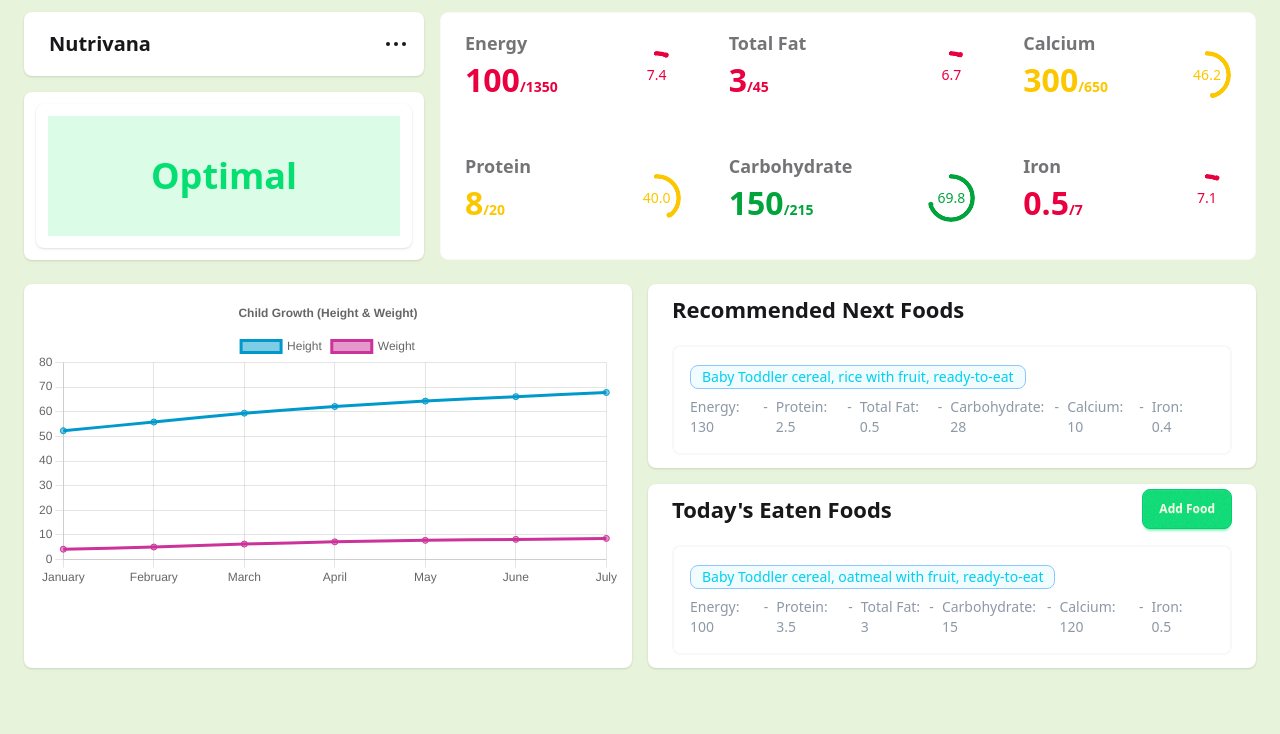
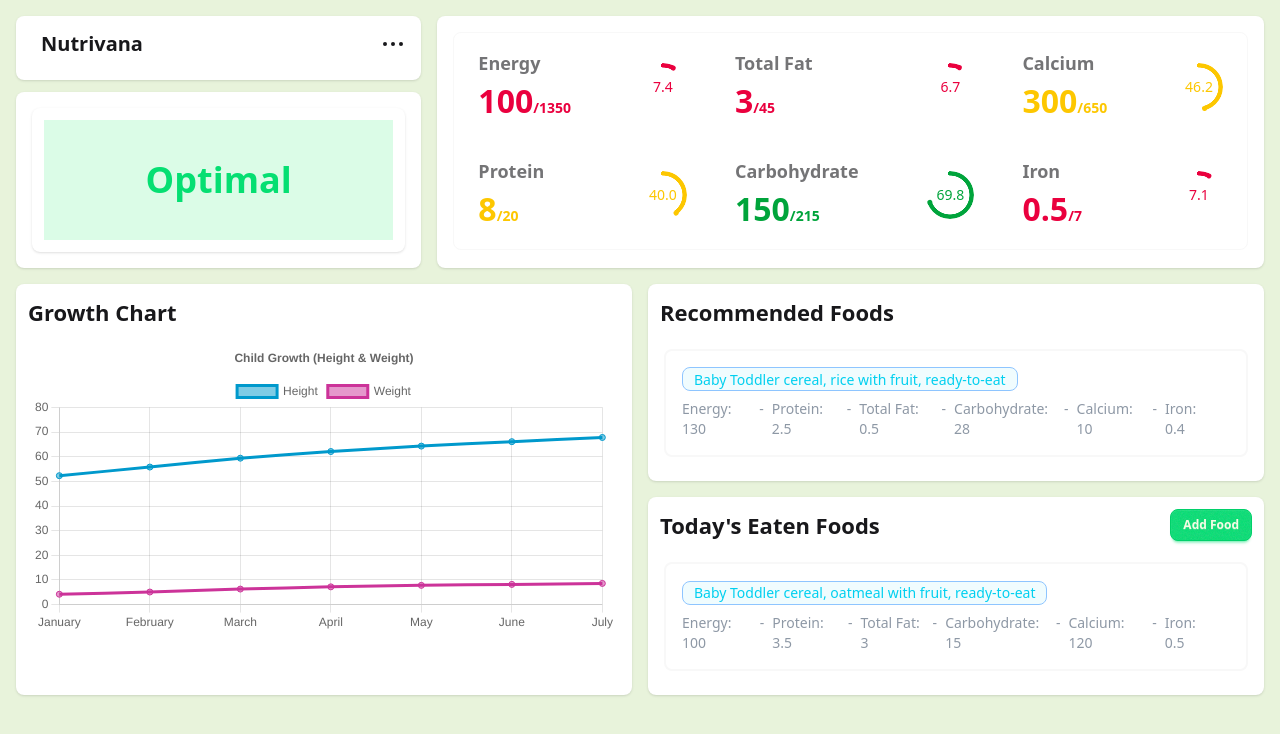
Before and after one commit to rhaikal/nutrivana, a React (Vite) app in the folder front-end/: page / in a window 1280 px wide. Shown: the top 734 px of the page. Built offline with nearby package versions, Linux system fonts and the light colour scheme; sample sign-in values are in the browser's storage.

Commit message:
refactor: make dashboard dynamic and modular

```diff
--- /dev/null
+++ b/front-end/src/hooks/useMediaQuery.js
@@ -0,0 +1,32 @@
+import { useState, useEffect } from 'react';
+
+/**
+ * Custom hook to check if a media query matches
+ * @param {string} query - Media query to check
+ * @returns {boolean} - Whether the media query matches
+ */
+export const useMediaQuery = (query) => {
+  const [matches, setMatches] = useState(false);
+
+  useEffect(() => {
+    const mediaQuery = window.matchMedia(query);
+
+    // Set initial value
+    setMatches(mediaQuery.matches);
+
+    // Define callback function to handle changes
+    const handleChange = (event) => {
+      setMatches(event.matches);
+    };
+
+    // Add event listener
+    mediaQuery.addEventListener('change', handleChange);
+
+    // Clean up
+    return () => {
+      mediaQuery.removeEventListener('change', handleChange);
+    };
+  }, [query]);
+
+  return matches;
+};
--- a/front-end/src/styles/index.css
+++ b/front-end/src/styles/index.css
@@ -33,6 +33,6 @@
 
 body {
     background-color: color-mix(in oklab, #8bc34a 20%, transparent);
-    width: 100vw;
-    height: 100vh;
+    min-width: 100vw;
+    min-height: 100vh;
 }
--- /dev/null
+++ b/front-end/src/view/Dashboard/components/DashboardSection.jsx
@@ -0,0 +1,32 @@
+import PropTypes from 'prop-types';
+
+const DashboardSection = ({ children, className, title, action }) => {
+  return (
+    <div className={`card bg-base-100 shadow-sm card-xl rounded-box p-3 ${className}`}>
+      {(title || action) && (
+        <div className="flex justify-between w-full mb-2">
+          {title && <h2 className="card-title font-semibold">{title}</h2>}
+          {action && <div className="card-actions">{action}</div>}
+        </div>
+      )}
+      <div className="card-body p-1">
+        {children}
+      </div>
+    </div>
+  );
+};
+
+DashboardSection.propTypes = {
+  children: PropTypes.node.isRequired,
+  className: PropTypes.string,
+  title: PropTypes.string,
+  action: PropTypes.node
+};
+
+DashboardSection.defaultProps = {
+  className: '',
+  title: '',
+  action: null
+};
+
+export default DashboardSection;
--- a/front-end/src/view/Dashboard/components/LineChart.jsx
+++ b/front-end/src/view/Dashboard/components/LineChart.jsx
@@ -1,7 +1,7 @@
-import { PropTypes } from 'prop-types'
+import PropTypes from 'prop-types'
 import { Line } from "react-chartjs-2"
 
-const LineChart = ({data}) => {
+const LineChart = ({data, isLoading}) => {
     const dataOptions = {
         labels: ['January', 'February', 'March', 'April', 'May', 'June', 'July'],
         datasets: [
@@ -37,18 +37,22 @@ const LineChart = ({data}) => {
         },
     };
 
-    return (
-        <Line data={dataOptions} options={options} />
-    )
+    return isLoading ? <div className='skeleton h-full' /> : <Line data={dataOptions} options={options} />
+
 }
 LineChart.propTypes = {
-    data: PropTypes.object
+    data: PropTypes.shape({
+        weight: PropTypes.arrayOf(PropTypes.number),
+        height: PropTypes.arrayOf(PropTypes.number)
+    }),
+    isLoading: PropTypes.bool
 }
 LineChart.defaultProps = {
     data: {
         weight: [],
         height: []
-    }
+    },
+    isLoading: false
 }
 
 export default LineChart;
--- a/front-end/src/view/Dashboard/components/NutritionIntake.jsx
+++ b/front-end/src/view/Dashboard/components/NutritionIntake.jsx
@@ -21,7 +21,9 @@ const CustomStats = ({ label, value, minimum }) => {
                         {parseFloat(percentage).toFixed(1)}
                     </div>
                 </div>
-                <div className="stat-title text-lg font-extrabold">{label}</div>
+
+                <div className='stat-title text-lg font-extrabold'>{label}</div>
+
                 <div className="stat-value">{value}<span className="text-sm">/{minimum}</span></div>
             </div>
         </div>
@@ -33,7 +35,7 @@ CustomStats.propTypes = {
     minimum: PropTypes.number.isRequired
 }
 
-const NutritionIntake = ({intake, minimum, className}) => {
+const NutritionIntake = ({intake, minimum, className, isLoading}) => {
     const nutrients = [
         { label: 'Energy', prop: 'energy' },
         { label: 'Protein', prop: 'protein' },
@@ -46,6 +48,9 @@ const NutritionIntake = ({intake, minimum, className}) => {
     return (
         <div className={`card bg-base-100 card-border border-base-200 grid grid-flow-col grid-rows-6 sm:grid-rows-2 ${className}`}>
             {nutrients.map((nutrient) => (
+                isLoading ?
+                    <div className='skeleton m-2' />
+                :
                     <CustomStats
                         key={nutrient.prop}
                         label={nutrient.label}
@@ -60,13 +65,15 @@ const NutritionIntake = ({intake, minimum, className}) => {
 NutritionIntake.propTypes = {
     intake: PropTypes.objectOf(PropTypes.number),
     minimum: PropTypes.objectOf(PropTypes.number),
-    className: PropTypes.string
+    className: PropTypes.string,
+    isLoading: PropTypes.bool
 }
 
 NutritionIntake.defaultProps = {
     intake: initialNutrition,
     minimum: initialNutrition,
-    className: ''
+    className: '',
+    isLoading: false
 }
 
 export default NutritionIntake;
--- a/front-end/src/view/Dashboard/components/NutritionStatus.jsx
+++ b/front-end/src/view/Dashboard/components/NutritionStatus.jsx
@@ -1,7 +1,8 @@
+import PropTypes from 'prop-types';
 import { useContext } from "react";
 import UserContext from "../../../contexts/UserContext";
 
-const NutritionStatus = () => {
+const NutritionStatus = ({isLoading}) => {
     const { user } = useContext(UserContext);
 
     const status = {
@@ -16,11 +17,19 @@ const NutritionStatus = () => {
     const currentStatus = status[user?.nutrition_status?.toLowerCase()] ?? status['no status'];
     return (
         <div className="card bg-base-100 shadow-sm card-xl rounded-box p-3">
-            <div className={`card-body items-center text-center ${currentStatus.bgColor} justify-center-safe`}>
-                <h1 className={`card-title text-4xl font-extrabold ${currentStatus.textColor}`}>{currentStatus.label}</h1>
+            <div className={`${isLoading ? 'skeleton' : currentStatus.bgColor} card-body items-center text-center justify-center-safe`}>
+                <h1 className={`${isLoading ? 'invisible' : currentStatus.textColor} card-title text-4xl font-extrabold`}>{currentStatus.label}</h1>
             </div>
         </div>
     );
 };
 
+NutritionStatus.propTypes = {
+    isLoading: PropTypes.bool
+};
+
+NutritionStatus.defaultProps = {
+    isLoading: false
+};
+
 export default NutritionStatus;
--- a/front-end/src/view/Dashboard/index.jsx
+++ b/front-end/src/view/Dashboard/index.jsx
@@ -1,5 +1,5 @@
 import { useEffect, useRef, useState } from "react"
-import { EllipsisHorizontalIcon, MagnifyingGlassIcon } from "@heroicons/react/24/solid"
+import { EllipsisHorizontalIcon } from "@heroicons/react/24/solid"
 import {
   Chart as ChartJS,
   CategoryScale,
@@ -13,11 +13,13 @@ import {
 import { initialNutrition } from "../../utils/initialState";
 import NutritionIntake from './components/NutritionIntake';
 import NutritionStatus from "./components/NutritionStatus";
-import { FoodItem, FoodItemInput, FoodList } from "./components/FoodList";
+import { FoodItem, FoodList } from "./components/FoodList";
 import LineChart from "./components/LineChart";
 import DetailModal from "./components/DetailModal";
 import FoodModal from "./components/FoodModal";
 import GrowthModal from "./components/GrowthModal";
+import { useMediaQuery } from "../../hooks/useMediaQuery";
+import DashboardSection from "./components/DashboardSection";
 
 ChartJS.register(
   CategoryScale,
@@ -34,6 +36,10 @@ const Dashboard = () => {
     const foodModal = useRef();
     const growthModal = useRef();
 
+    const isTablet = useMediaQuery('(min-width: 640px) and (max-width: 1023px)');
+    const isDesktop = useMediaQuery('(min-width: 1024px)');
+
+    const [isLoading] = useState(false);
     const [intake, setIntake] = useState(initialNutrition);
     const [minimum, setMinimum] = useState(initialNutrition);
     const [dailyHistories] = useState(['test']);
@@ -60,15 +66,40 @@ const Dashboard = () => {
         })
     }, [])
 
+    const getTopSectionLayout = () => {
+        if (isDesktop) {
+            return 'grid-cols-3';
+        } else {
+            return 'grid-cols-1';
+        }
+    };
+
+    const getBottomSectionLayout = () => {
+        if (isDesktop) {
+            return 'grid-cols-2';
+        } else {
+            return 'grid-cols-1';
+        }
+    };
+
+    const AddFoodButton = () => (
+        <button
+            className="btn btn-primary btn-sm"
+            disabled={isLoading}
+            onClick={() => foodModal.current.showModal()}
+        >
+            Add Food
+        </button>
+    );
+
     return (
-        <>
-            <div className='grid grid-cols-1 lg:grid-cols-3 gap-4 px-6 py-3 leading-6'>
-                <div className="grid grid-flow-row col-span-1 gap-4">
-                    <div className="navbar bg-base-100 shadow-sm  rounded-box">
+        <div className="container mx-auto">
+            <div className={`grid ${getTopSectionLayout()} gap-4 p-4`}>
+                <div className={`${isDesktop ? 'col-span-1' : isTablet ? 'col-span-1' : 'col-span-full'}`}>
+                    <div className="navbar bg-base-100 shadow-sm rounded-box pb-4 mb-3">
                         <div className="flex-1">
                             <a className="btn btn-ghost text-xl">Nutrivana</a>
                         </div>
-                        <div className="flex-none">
                         <div className="dropdown dropdown-bottom dropdown-end">
                             <div tabIndex={0} role="button" className="btn btn-square btn-ghost">
                                 <EllipsisHorizontalIcon className="h-8 w-8" />
@@ -81,41 +112,47 @@ const Dashboard = () => {
                             </ul>
                         </div>
                     </div>
+
+                    <DashboardSection>
+                        <NutritionStatus isLoading={isLoading} />
+                    </DashboardSection>
                 </div>
-                    <div className="card bg-base-100 shadow-sm card-xl rounded-box p-3">
-                        <NutritionStatus />
-                    </div>
-                </div>
-                <div className="grid grid-flow-row col-span-2 gap-4">
+
+                <div className={`${isDesktop ? 'col-span-2' : isTablet ? 'col-span-1' : 'col-span-full'}`}>
+                    <div className="flex flex-col h-full">
+                        <DashboardSection className="flex-grow">
                             <NutritionIntake
                                 intake={intake}
                                 minimum={minimum}
+                                isLoading={isLoading}
                             />
+                        </DashboardSection>
                     </div>
                 </div>
-            <div className='grid grid-cols-1 lg:grid-cols-2 gap-4 px-6 py-3 leading-6'>
-                <div className="card bg-base-100 shadow-sm card-xl rounded-box p-3">
-                    <LineChart data={{
+            </div>
+
+            <div className={`grid ${getBottomSectionLayout()} gap-4 px-4 pb-4`}>
+                <DashboardSection title="Growth Chart">
+                    <LineChart
+                        data={{
                             weight: [4.2, 5.1, 6.3, 7.2, 7.8, 8.2, 8.6, 8.9, 9.2, 9.4, 9.7, 10.0],
                             height: [52.3, 55.8, 59.4, 62.1, 64.3, 66.1, 67.8, 69.2, 70.6, 71.9, 73.1, 74.3]
-                    }} />
-                </div>
-                <div className='grid grid-flow-row gap-4'>
-                    <div className="card bg-base-100 shadow-sm card-xl rounded-box p-3">
-                        <div className="card-body items-center justify-center h-[10rem] p-3">
+                        }}
+                        isLoading={isLoading}
+                    />
+                </DashboardSection>
+
+                <div className={`grid grid-cols-1 gap-4`}>
+                    <DashboardSection title="Recommended Foods">
                         { dailyHistories.length === 0 ?
-                                <div className="flex flex-col items-center gap-4">
-                                    <div className="flex flex-col items-center text-center">
+                            isLoading ?
+                                <div className='skeleton h-full w-full'/>
+                                :
+                                <div className="flex flex-col items-center text-center gap-4">
                                     <h1 className="card-title text-3xl text-neutral font-bold mt-4">No Recommendations Yet</h1>
                                     <p className="text-base text-neutral-500">Add some foods to your history to get personalized recommendations</p>
                                 </div>
-                                </div>                                                                    :
-                                <>
-                                    <div className="flex justify-between w-full" style={{ marginBlockEnd: 'auto' }}>
-                                        <h1 className="card-title font-semibold min-h-[40px]">
-                                            Recommended Next Foods
-                                        </h1>
-                                    </div>
+                            :
                             <FoodList className='py-2'>
                                 <FoodItem
                                     food={{
@@ -127,29 +164,25 @@ const Dashboard = () => {
                                         calcium: 10,
                                         iron: 0.4
                                     }}
+                                    isLoading={isLoading}
                                 />
                             </FoodList>
-                                </>
                         }
-                        </div>
-                    </div>
-                    <div className="card bg-base-100 shadow-sm card-xl rounded-box p-3">
-                        <div className="card-body items-center justify-center h-[10rem] p-3">
+                    </DashboardSection>
+
+                    <DashboardSection
+                        title="Today's Eaten Foods"
+                        action={dailyHistories.length > 0 ? <AddFoodButton /> : null}
+                    >
                         { dailyHistories.length === 0 ?
+                            isLoading ?
+                                <div className='skeleton h-full w-full'/>
+                                :
                                 <div className="flex flex-col items-center gap-4">
                                     <h1 className="text-3xl font-bold text-neutral">No Food History</h1>
-                                    <button className="btn btn-primary">Add Food</button>
+                                    <button className="btn btn-primary" onClick={() => foodModal.current.showModal()}>Add Food</button>
                                 </div>
                             :
-                                <>
-                                    <div className="flex justify-between w-full" style={{ marginBlockEnd: 'auto' }}>
-                                        <h1 className="card-title font-semibold">
-                                            Today's Eaten Foods
-                                        </h1>
-                                        <div className="card-actions btn-sm">
-                                            <button className="btn btn-primary" onClick={() => foodModal.current.showModal()}>Add Food</button>
-                                        </div>
-                                    </div>
                             <FoodList className='py-2'>
                                 <FoodItem
                                     food={{
@@ -162,14 +195,14 @@ const Dashboard = () => {
                                         iron: 0.5
                                     }}
                                     onClick={()=>detailModal.current.showModal()}
+                                    isLoading={isLoading}
                                 />
                             </FoodList>
-                                </>
                         }
+                    </DashboardSection>
                 </div>
             </div>
-                </div>
-            </div>
+
             <DetailModal ref={detailModal} />
             <FoodModal ref={foodModal} />
             <GrowthModal
@@ -179,7 +212,7 @@ const Dashboard = () => {
                     // Handle the growth data here
                 }}
             />
-        </>
+        </div>
     )
 }
 
```
Also changed, not shown: front-end/src/view/Dashboard/components/FoodList.jsx (+48 -2 lines), front-end/src/view/Dashboard/components/DetailModal.jsx (line endings or trailing spaces). Lines whose indentation alone changed are shown as unchanged.
